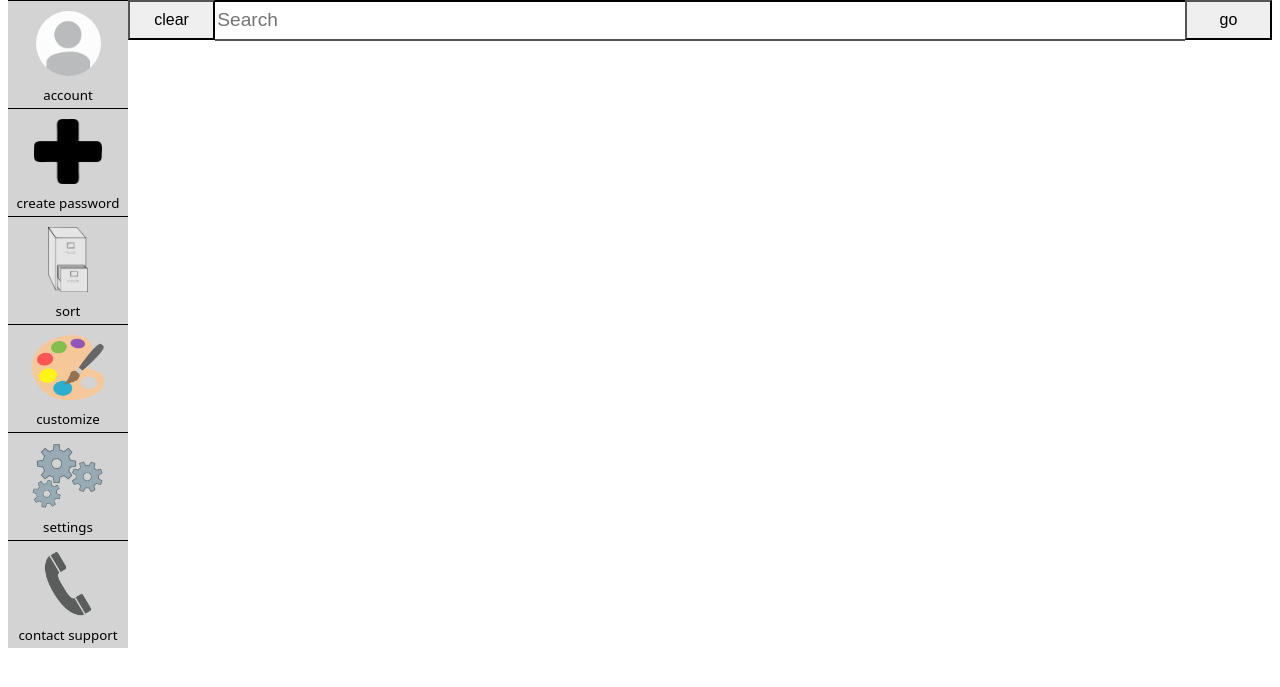
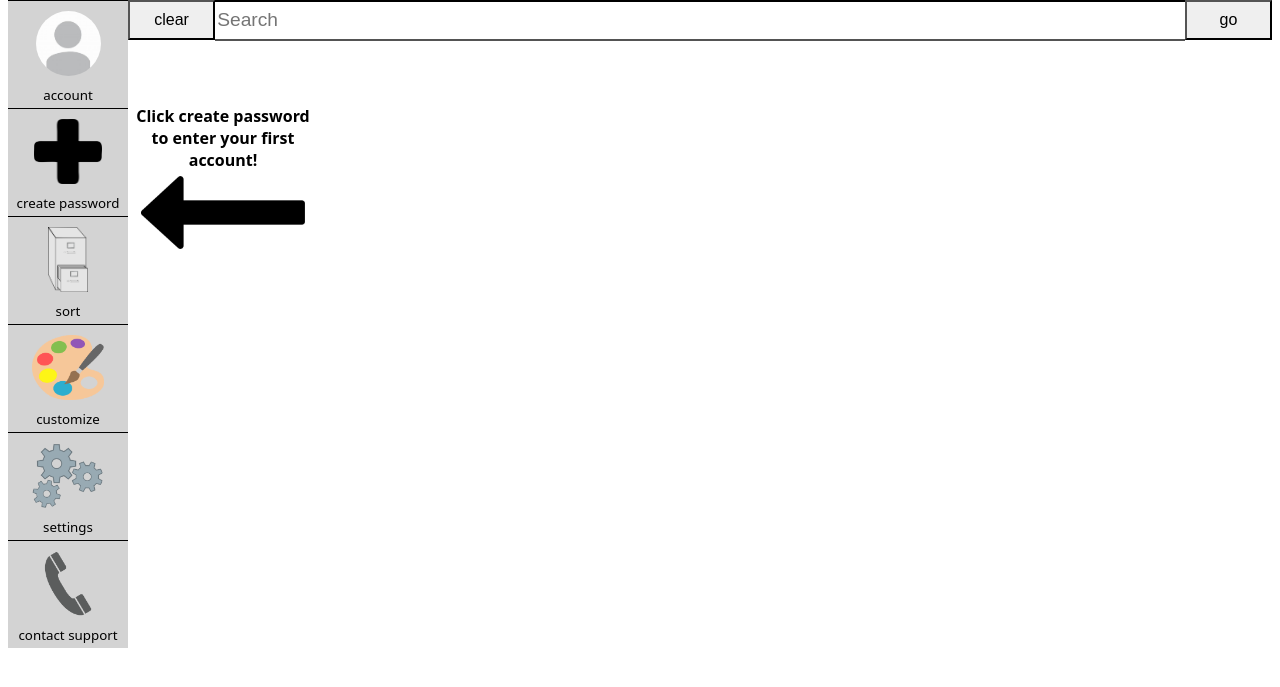
Before and after one commit to WyattHolliday/CS361_Password_Manager, a Node server app: page /passwordmanager in a window 1280 px wide. Shown: the part 94-781 px from the top of the page. Run offline with Node 20, Linux system fonts and the light colour scheme; some libraries are stand-ins or nearby versions.

Commit message:
Updated old and added new visual elements

```diff
--- a/public/index.js
+++ b/public/index.js
@@ -10,11 +10,18 @@ function toggleAccountSlideOut(event) {
 
 function toggleCreateSlideOut(event) {
     var Slideout = document.getElementById("create-slideout")
+    var createPrompt = document.getElementsByClassName("prompt-create-container")[0]
     if (Slideout.classList.contains("hidden")) {
         Slideout.classList.remove("hidden")
+        if (createPrompt) {
+            createPrompt.classList.add("hidden")
+        }
         closeOtherSlides("create-slideout")
     } else {
         Slideout.classList.add("hidden")
+        if (createPrompt) {
+            createPrompt.classList.remove("hidden")
+        }
     }
 }
 
@@ -39,6 +46,7 @@ function createAccount() {
     var address = document.getElementById("create-address-input")
     var username = document.getElementById("create-username-input")
     var password = document.getElementById("create-password-input")
+    var email = document.getElementById("create-email-input")
     var notes = document.getElementById("create-notes")
     if (address.value === "" || username.value === "" || password.value === "") {
         alert("Address, username and password fields must be filled out")
@@ -50,6 +58,7 @@ function createAccount() {
                 imgurl: "website.jpg",
                 username: username.value,
                 password: password.value,
+                email: email.value,
                 notes: notes.value
             }),
             headers: {
@@ -62,6 +71,7 @@ function createAccount() {
                 address.value = ""
                 username.value = ""
                 password.value = ""
+                email.value = ""
                 notes.value = ""
             }
         }).catch(function (err) {
@@ -126,6 +136,10 @@ function toggleSupportSlideOut(event) {
 }
 
 function closeOtherSlides(currSlide) {
+    var createPrompt = document.getElementsByClassName("prompt-create-container")[0]
+    if (currSlide != "create-slideout" && createPrompt) {
+        createPrompt.classList.remove("hidden")
+    }
     var Slideouts = document.getElementsByClassName("slideout-page")
     for (var i = 0; i < Slideouts.length; i++) {
         if(Slideouts[i].id != currSlide) {
@@ -201,6 +215,10 @@ function saveAccountEdit() {
     var email = document.getElementById("edit-user-email").value
     var notes = document.getElementById("edit-user-notes").value
     var id = document.getElementById("edit-id").textContent
+    var displayPW = ""
+    for (var i = 0; i < password.length; i++) {
+        displayPW += "*"
+    }
 
     fetch('/saveAccInfo', {
         method: 'POST',
@@ -209,6 +227,7 @@ function saveAccountEdit() {
             // imgurl: "website.jpg",
             username: username,
             password: password,
+            displayPW: displayPW,
             email: email,
             notes: notes,
             id: id
@@ -284,4 +303,9 @@ window.onload = function() {
 
     var createAccountButton = document.getElementById("create-create-account")
     createAccountButton.addEventListener("click", createAccount)
+
+    var refreshButton = document.getElementById("create-refresh-accounts")
+    refreshButton.addEventListener("click", function() {
+        location.href = location.href
+    })
 }
--- a/public/style.css
+++ b/public/style.css
@@ -303,6 +298,29 @@ button:hover {
     border-left-width: 0px;
     border-right-width: 0px;
     font-size: larger;
+}
+
+.display-accounts-container {
+    overflow-y: scroll;
+    height: 617px;
+}
+
+.prompt-create-container {
+    width: 190px;
+    display: flex;
+    flex-direction: column;
+    margin-top: 75px;
+}
+
+.prompt-create-text {
+    text-align: center;
+    margin: 0px;
+}
+
+.prompt-create-image {
+    max-width: 165px;
+    align-self: center;
+    margin-top: 5px;
 }
 
 .account-instance-container {
--- a/server.js
+++ b/server.js
@@ -19,7 +19,8 @@ var userdata = require('./userdata.json')
 
 app.get("/passwordmanager", function(req, res) {
     res.status(200).render('index', {
-    accounts: userdata
+    accounts: userdata,
+    count: userdata.length
     })
   })
 
@@ -56,13 +57,19 @@ app.post("/addAccInfo", function(req, res) {
     var imgurl = req.body.imgurl
     var username = req.body.username
     var password = req.body.password
+    var email = req.body.email
     var notes = req.body.notes
+    var displayPW = ""
+    for (var i = 0; i < password.length; i++) {
+        displayPW += "*"
+    }
     userdata.push({
         address: address,
         imgurl: imgurl,
         username: username,
         password: password,
-        email: "",
+        displayPW: displayPW,
+        email: email,
         notes: notes,
         id: userdata.length
     })
@@ -95,6 +102,7 @@ app.post("/saveAccInfo", function(req, res) {
     userdata[id].address = req.body.address
     userdata[id].username = req.body.username
     userdata[id].password = req.body.password
+    userdata[id].displayPW = req.body.displayPW
     userdata[id].email = req.body.email
     userdata[id].notes = req.body.notes
     fs.writeFile('./userdata.json', JSON.stringify(userdata, null, 2),
--- a/views/index.handlebars
+++ b/views/index.handlebars
@@ -74,7 +74,7 @@
                         <button class="slideout-button clickable">Delete</button>
                     </div>
 
-                    <div class="slideout-page hidden" id="create-slideout">
+                    <div class="slideout-page hidden create-slideout" id="create-slideout">
                         <div class="create-ask-container" id="create-address">
                             <p class="create-text">Website Address</p>
                             <input type="text" class="create-text-input" id="create-address-input">
@@ -91,16 +91,21 @@
                         </div>
                         <div class="create-ask-container" id="create-password">
                             <p class="create-text">Password</p>
-                            <!-- use imput tpye password -->
                             <input type="text" class="create-text-input" id="create-password-input">
+                            <button class="slideout-button clickable" id="create-gen-password">Generate password</button>
                         </div>
-                        <!-- <div class="create-ask-container" id="create-confirm-password">
-                            <p class="create-text">Password</p>
-                            <input type="text" class="create-text-input" id="create-password-input">
-                        </div> -->
-                        <button class="slideout-button clickable" id="create-gen-password">Generate password</button>
-                        <input type="text" class="create-text-input create-notes" id="create-notes" placeholder="notes">
-                        <button class="slideout-button clickable" id="create-create-account">Create</button>
+                        <div class="create-ask-container" id="create-username">
+                            <p class="create-text">Email</p>
+                            <input type="text" class="create-text-input" id="create-email-input">
+                        </div>
+                        <div class="create-ask-container">
+                            <p class="create-text">Notes</p>
+                            <input type="text" class="create-text-input create-notes" id="create-notes">
+                        </div>
+                        <div class="create-ask-container">
+                            <button class="slideout-button clickable" id="create-create-account">Create</button>
+                            <button class="slideout-button clickable" id="create-refresh-accounts">Refresh</button>
+                        </div>
                     </div>
 
                     <div class="slideout-page hidden" id="sort-slideout">
@@ -295,6 +300,14 @@
                     <button class="search-bar-button clickable" id="search-button">go</button>
                 </div>
                 <div class="display-accounts-container">
+                    {{#if count}}
+                    {{else}}
+                        <div class="prompt-create-container">
+                            <h4 class="prompt-create-text">Click create password to enter your first account!</h4>
+                            <img class="prompt-create-image" src="arrow.png" alt="Pointing Arrow">
+                        </div>
+                    {{/if}}
+
                     {{#each accounts}}
                         {{>accInstance}}
                     {{/each}}
--- a/views/partials/accInstance.handlebars
+++ b/views/partials/accInstance.handlebars
@@ -5,7 +5,7 @@
     <div class="account-inst-text-container">
         <p class="inst-text" id="inst-website">{{address}}</p>
         <p class="inst-text" id="inst-username">{{username}}</p>
-        <p class="inst-text" id="inst-password">{{password}}</p>
+        <p class="inst-text" id="inst-password">{{displayPW}}</p>
     </div>
     <div class="account-inst-button-container">
         <button class="acc-inst-button clickable acc-inst-edit-button">edit</button>
```
Also changed, not shown: other parts of public/style.css (+23 -27 lines), photos/arrow.png (added).
